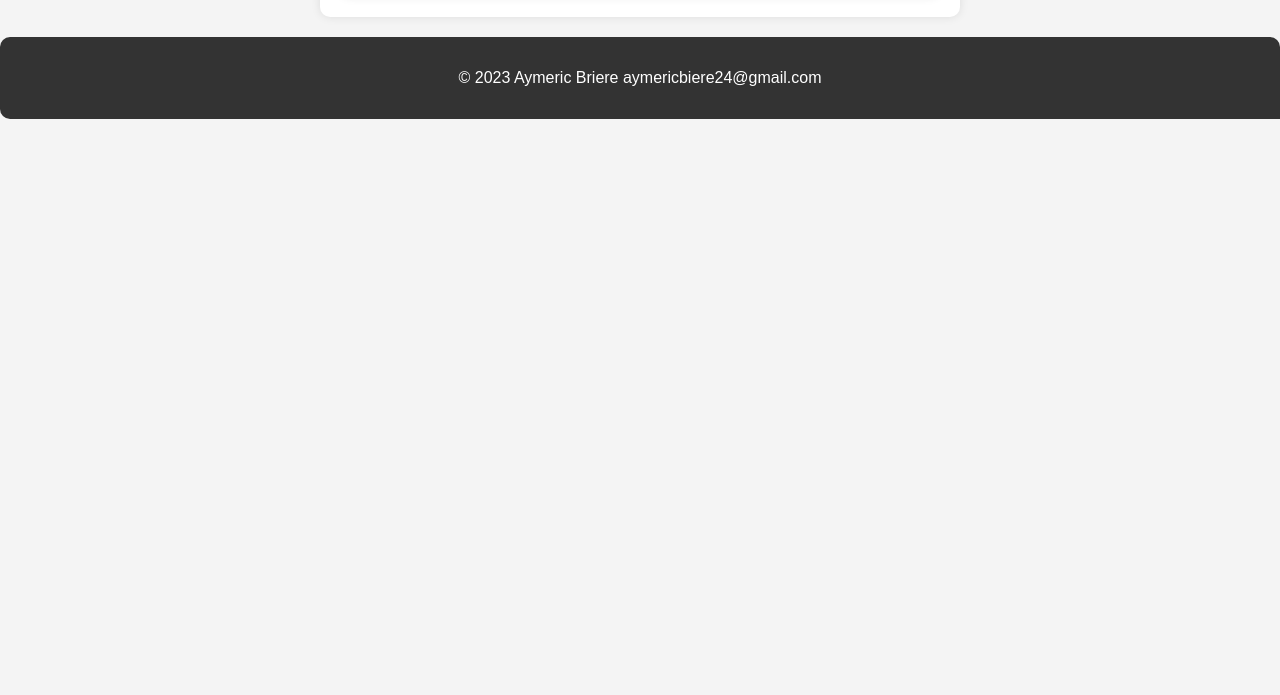
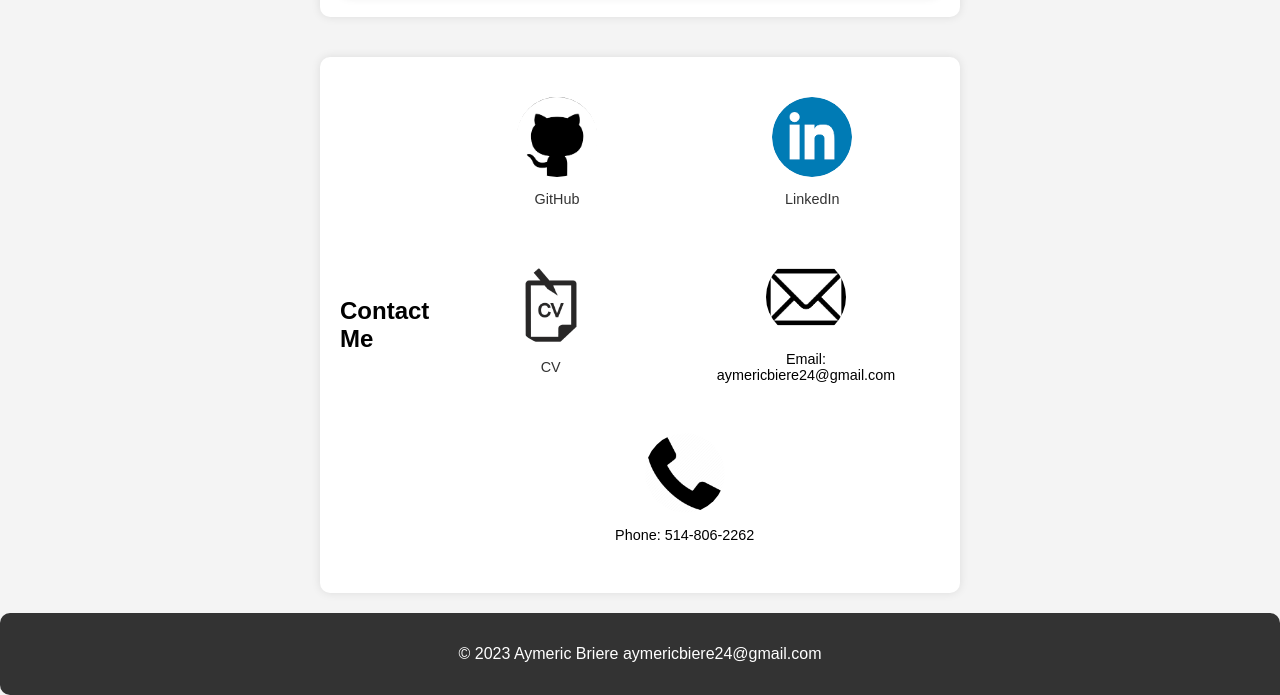
Before and after one commit to AymericBriereJAC/AymericBriereJAC.github.io, a plain HTML site: page index.html in a window 1280 px wide. Shown: the part 2073-2768 px from the top of the page. Before the commit the page ends 2192 px from the top, so only its background shows below. Drawn offline with Linux system fonts and the light colour scheme.

Commit message:
added contact section
codding raw html and css is a pain, next time i wont use it and use other tool to build fully custom website. Would have been quicker, better and prettier

```diff
--- a/index.html
+++ b/index.html
@@ -151,6 +151,38 @@
         </div>
     </section>
 
+    <section id="contact" class="container">
+        <h2>Contact Me</h2>
+        <div class="flex-container">
+            <div class="contact-item">
+                <a href="https://github.com/AymericBriereJAC" target="_blank">
+                <img src="img/github.png" alt="GitHub Logo">
+                <p>GitHub</p>
+            </a>
+            </div>
+            <div class="contact-item">
+                <a href="https://www.linkedin.com/in/aymeric-briere/" target="_blank">
+                <img src="img/linkedin.png" alt="LinkedIn Logo">
+                <p><a href="https://www.linkedin.com/in/aymeric-briere-8aaa63235/" target="_blank">LinkedIn</p>
+                </a>
+            </div>
+            <div class="contact-item">
+                <a href="docs/AymericBriere.pdf" target="_blank">
+                <img src="img/cv.png" alt="CV Logo">
+                <p>CV</p>
+                </a>
+            </div>
+            <div class="contact-item">
+                <img src="img/email.png" alt="Email Logo">
+                <p>Email: aymericbiere24@gmail.com</p>
+            </div>
+            <div class="contact-item">
+                <img src="img/phone.png" alt="Phone Logo">
+                <p>Phone: 514-806-2262</p>
+            </div>
+        </div>
+    </section>
+
     <footer>
         <p>&copy; 2023 Aymeric Briere aymericbiere24@gmail.com</p>
     </footer>
--- a/styles.css
+++ b/styles.css
@@ -267,3 +267,50 @@ footer {
 .nav-links a:hover {
     text-decoration: underline;
 }
+
+#contact {
+    text-align: left;
+    margin-top: 40px;
+    max-width: 50%; /* Set the max-width to 50% of the parent container */
+    margin-left: auto;
+    margin-right: auto;
+}
+
+.flex-container {
+    display: flex;
+    justify-content: space-around;
+    flex-wrap: wrap;
+}
+
+.contact-item {
+    flex-basis: 30%; /* Adjust the width of the contact items */
+    margin: 20px;
+    text-align: center;
+}
+
+.contact-item img {
+    width: 80px; /* Adjust the size of the icons as needed */
+    height: 80px;
+    border-radius: 50%; /* Make the images circular */
+    object-fit: cover;
+}
+
+.contact-item p {
+    margin: 10px 0;
+    font-size: 0.9em;
+}
+
+#contact h2 {
+    margin-bottom: 20px;
+}
+
+/* Add hover effect to links */
+.contact-item a {
+    color: #333;
+    text-decoration: none;
+    transition: color 0.3s ease;
+}
+
+.contact-item a:hover {
+    color: #2980b9; /* Adjust the hover color as needed */
+}
```
Also changed, not shown: img/cv.png (added), img/email.png (added), img/github.png (added), img/linkedin.png (added), img/phone.png (added).
